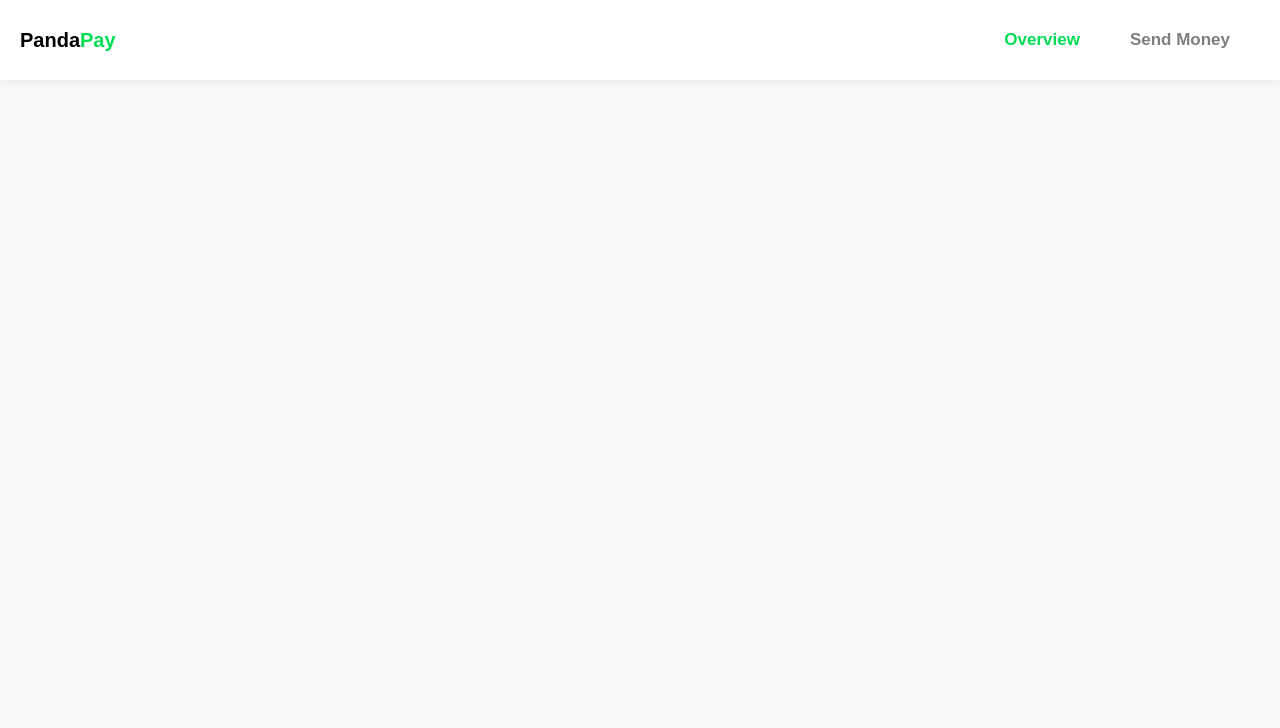
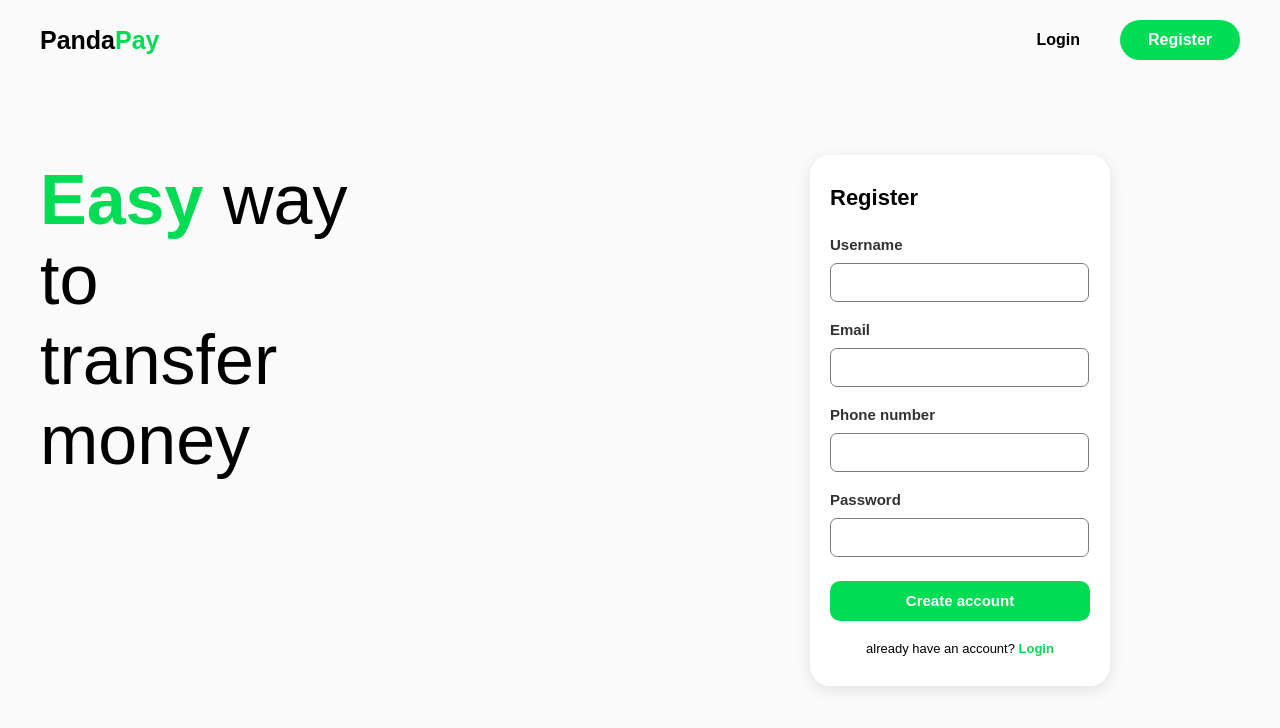
Before and after one commit to Ahumareze/PandaPay, a React (Create React App) app: page / in a window 1280 px wide. Shown: the top 728 px of the page. Built offline with nearby package versions, Linux system fonts and the light colour scheme.

Commit message:
December 8th

```diff
--- a/src/App.tsx
+++ b/src/App.tsx
@@ -1,12 +1,12 @@
 import React from 'react';
 import './App.css';
 
-import { TransactionPage } from './Screens/index';
+import { LandingPage } from './Screens/index';
 
 function App() {
   return (
     <div className="App">
-      <TransactionPage />
+      <LandingPage />
     </div>
   );
 }
--- a/src/Screens/LandingPage/LandingPage.css
+++ b/src/Screens/LandingPage/LandingPage.css
@@ -35,9 +35,8 @@
     display: flex;
     flex-direction: row;
     align-items: center;
-    padding-right: 50px;
 }
-.RegisterButton{
+.activeButton{
     height: 40px;
     width: 120px;
     border-radius: 20px;
@@ -45,17 +44,19 @@
     display: grid;
     align-items: center;
     justify-content: center;
-
+    margin-right: 40px;
+    cursor: pointer;
 }
-.LoginButton p, .RegisterButton p{
+.inactiveButton p, .activeButton p{
     font-weight: bold;
     font-size: 16px;
 }
-.LoginButton p{
+.inactiveButton p{
     color: #000;
     padding-right: 40px;
+    cursor: pointer;
 }
-.RegisterButton p{
+.activeButton p{
     color: #fff;
 }
 
@@ -142,6 +143,7 @@
     display: grid;
     align-items: center;
     justify-content: center;
+    cursor: pointer;
 }
 .AuthButton p{
     color: #fff;
@@ -159,4 +161,5 @@
 .ExtraLink span{
     color: #00DD55;
     font-weight: bold;
+    cursor: pointer;
 }
--- a/src/Screens/LandingPage/LandingPage.tsx
+++ b/src/Screens/LandingPage/LandingPage.tsx
@@ -1,4 +1,4 @@
-import React from 'react';
+import React, {useState} from 'react';
 import './LandingPage.css';
 
 //Components
@@ -6,15 +6,17 @@ import Header from './components/Header';
 import Form from './components/Form';
 
 function LandingPage() {
+    const [isLogin, setIsLogin] = useState(false);
+
     return (
         <div className='LandingPage'>
-            <Header />
+            <Header setLogin={(e) => setIsLogin(e)} isLogin={isLogin} />
             <div className='LandingPageBody'>
                 <div className='LandingPageDetails'>
                     <p><span>Easy </span>way <br/>to <br/>transfer <br />money</p>
                 </div>
                 <div className="LandingPageFormContainer">
-                    <Form />
+                    <Form isLogin={isLogin} setLogin={(e) => setIsLogin(e)} />
                 </div>
             </div>
         </div>
--- a/src/Screens/LandingPage/components/Form.tsx
+++ b/src/Screens/LandingPage/components/Form.tsx
@@ -1,22 +1,55 @@
-import React from 'react';
+import React, {FC} from 'react';
 
 import FormInput from './FormInput';
 
-function Form() {
-    return (
-        <div className='FormContainer'>
+interface FormProps {
+    isLogin: boolean,
+    setLogin: (e:boolean) => void
+}
+
+const Form: FC<FormProps> = ({isLogin, setLogin}): JSX.Element => {
+
+    const changeForm = (e:boolean) => {
+        setLogin(e)
+    }
+
+    const loginForm = (
+        <>
+            <p className='FormTitle'>Login</p>
+            <div className='Inputs'>
+                <FormInput title='Email' />
+                <FormInput title='Password' />
+            </div>
+            <div className='AuthButton'>
+                <p>Sign In</p>
+            </div>
+            <div className='ExtraLink'>
+                <p>Don't have an account? <span onClick={() => changeForm(false)}>Register</span> </p>
+            </div>
+        </>
+    );
+
+    const registerForm = (
+        <>
             <p className='FormTitle'>Register</p>
             <div className='Inputs'>
-                <FormInput />
-                <FormInput />
-                <FormInput />
+                <FormInput title='Username' />
+                <FormInput title='Email' />
+                <FormInput title='Phone number' />
+                <FormInput title='Password' />
             </div>
             <div className='AuthButton'>
                 <p>Create account</p>
             </div>
             <div className='ExtraLink'>
-                <p>already have an account? <span>Login</span> </p>
+                <p>already have an account? <span onClick={() => changeForm(true)}>Login</span> </p>
             </div>
+        </>
+    );
+
+    return (
+        <div className='FormContainer'>
+            {isLogin ? loginForm : registerForm }
         </div>
     );
 }
--- a/src/Screens/LandingPage/components/FormInput.tsx
+++ b/src/Screens/LandingPage/components/FormInput.tsx
@@ -1,9 +1,13 @@
-import React from 'react';
+import React, {FC} from 'react';
 
-function FormInput() {
+interface inputProps {
+    title: string
+}
+
+const FormInput: FC<inputProps> = ({title}): JSX.Element => {
     return (
         <div className='FormInput'>
-            <p>Email</p>
+            <p>{title}</p>
             <input />
         </div>
     );
--- a/src/Screens/LandingPage/components/Header.tsx
+++ b/src/Screens/LandingPage/components/Header.tsx
@@ -1,15 +1,25 @@
-import React from 'react';
+import React, {FC} from 'react';
 
-function Header() {
+interface HeaderProps {
+    setLogin: (e: boolean) => void;
+    isLogin: boolean
+}
+
+const Header: FC<HeaderProps> = ({setLogin, isLogin}): JSX.Element => {
+
+    const onPress = (e: boolean) => {
+        setLogin(e);
+    }
+
     return (
         <div className='LandingPageHeader'>
             <p className='Logo'>Panda<span>Pay</span></p>
             <div className='LandingPageHeaderContainer'>
                 <div className='LandingPageButtons'>
-                    <div className='LoginButton'>
+                    <div className={isLogin ? 'activeButton' : 'inactiveButton' } onClick={() => onPress(true)} >
                         <p>Login</p>
                     </div>
-                    <div className='RegisterButton'>
+                    <div className={!isLogin ? 'activeButton' : 'inactiveButton' } onClick={() => onPress(false)} >
                         <p>Register</p>
                     </div>
                 </div>
```
